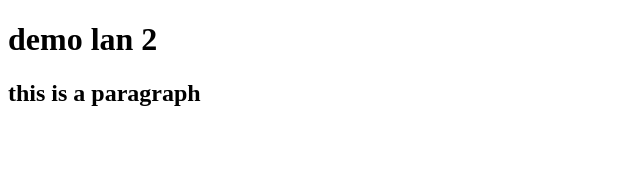
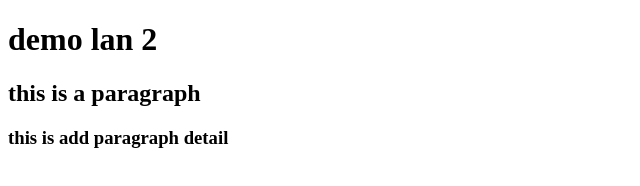
Before and after one commit to shiho2305/demo_gihub, a plain HTML site: page contact.html in a window 1280 px wide. Shown: the whole page, without its empty margins (0-640 px from the left). Drawn offline with Linux system fonts and the light colour scheme.

Commit message:
Update contact.html

```diff
--- a/contact.html
+++ b/contact.html
@@ -9,5 +9,6 @@
 <body>
     <h1>demo lan 2</h1>
     <h2>this is a paragraph</h2>
+    <h3>this is add paragraph detail</h3>
 </body>
 </html>
```
